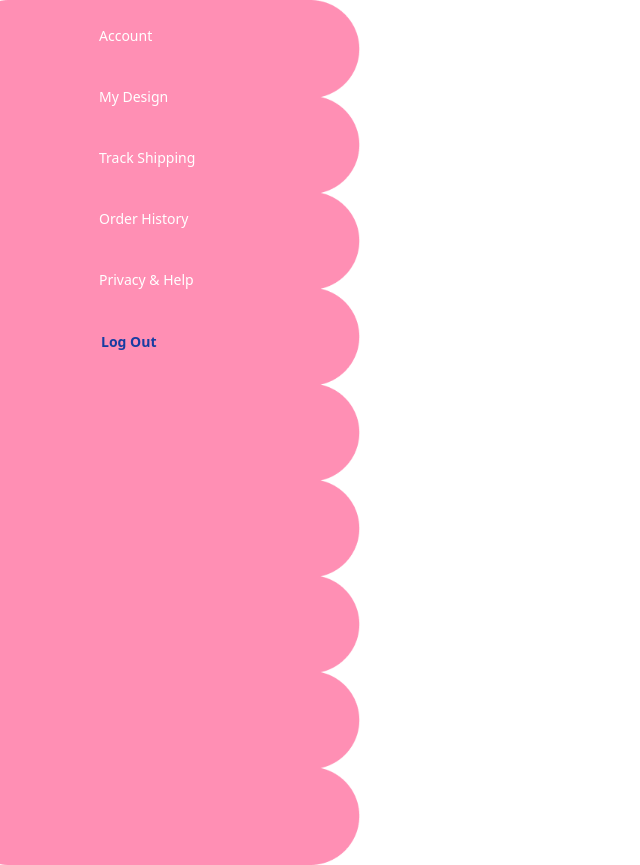
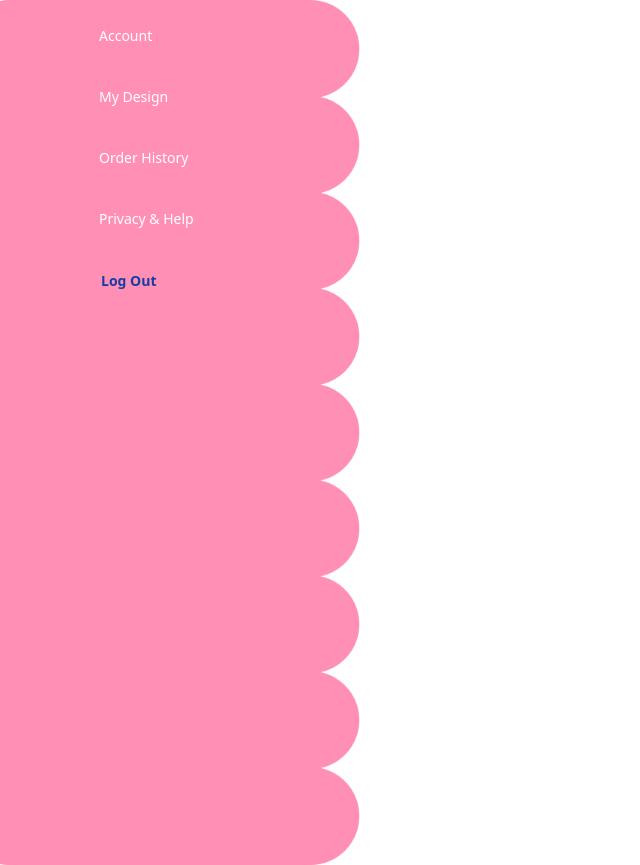
Before and after one commit to Quyen-Peter/clip-chic, a React (Create React App) app: page /SidebarProfile in a window 1280 px wide. Shown: the whole page, without its empty margins (0-640 px from the left). Built offline with nearby package versions, Linux system fonts and the light colour scheme.

Commit message:
update component sidebar profile (delete tracking shipping)

```diff
--- a/src/component/SidebarProfile.tsx
+++ b/src/component/SidebarProfile.tsx
@@ -29,12 +29,12 @@
             My Design
           </NavLink>
         </div>
-        <div className="sidebar-item">
+        {/* <div className="sidebar-item">
           <img src={icon} className="arrow-icon" />
           <NavLink to="/Account/TrackShipping" className="link-sidebar-profile">
             Track Shipping
           </NavLink>
-        </div>
+        </div> */}
         <div className="sidebar-item">
           <img src={icon} className="arrow-icon" />
           <NavLink to="/Account/OrderHistory" className="link-sidebar-profile">
```
